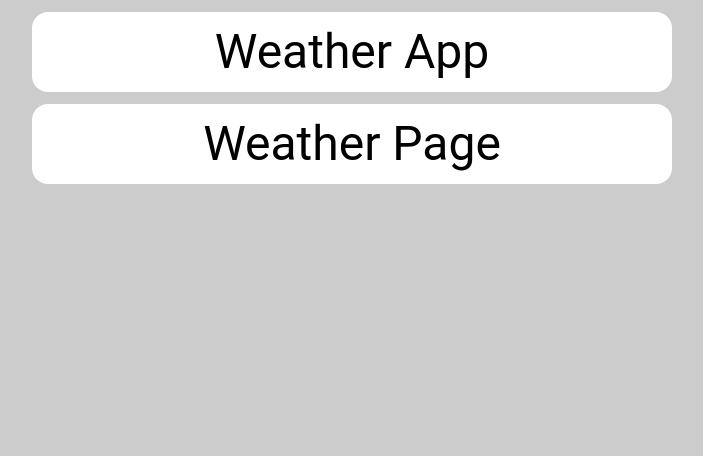
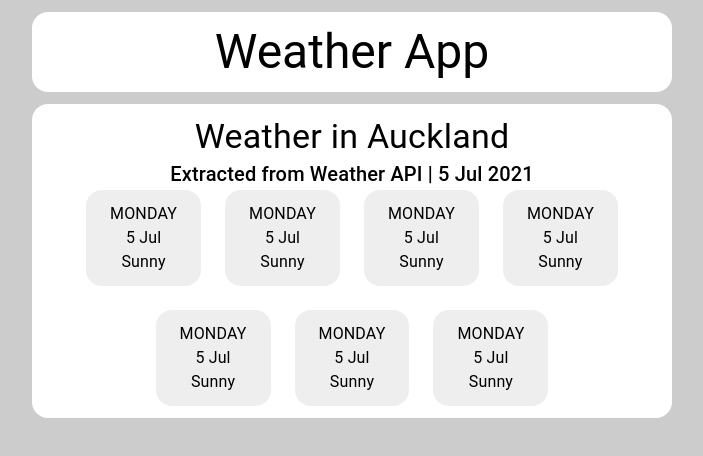
Before and after one commit to JDCRecomendable/weather-app-react, a React (Create React App) app: page /weather in a window 1280 px wide. Shown: the top 456 px of the page, without its empty margins (288-991 px from the left). Built offline with nearby package versions, Linux system fonts and the light colour scheme.

Commit message:
Add mock-up cards to weather page

```diff
--- /dev/null
+++ b/src/components/WeatherCard.css
@@ -0,0 +1,14 @@
+.card {
+    background-color: #EEE;
+    border-radius: 16px;
+    padding: 12px;
+}
+
+.dayText, .dateText {
+    font-size: 1.2em;
+}
+
+.weatherText {
+    font-weight: bold;
+    font-size: 1.6em;
+}
--- /dev/null
+++ b/src/components/WeatherCard.js
@@ -0,0 +1,47 @@
+import { Container, Typography } from "@material-ui/core"
+import "./WeatherCard.css"
+
+export default function WeatherCard() {
+    const months = [
+        "Jan",
+        "Feb",
+        "Mar",
+        "Apr",
+        "May",
+        "Jun",
+        "Jul",
+        "Aug",
+        "Sep",
+        "Oct",
+        "Nov",
+        "Dec",
+    ]
+    const days = [
+        "SUNDAY",
+        "MONDAY",
+        "TUESDAY",
+        "WEDNESDAY",
+        "THURSDAY",
+        "FRIDAY",
+        "SATURDAY",
+    ]
+    const dateObject = new Date()
+    const month = months[dateObject.getMonth()]
+    const date = dateObject.getDate()
+    const day = days[dateObject.getDay()]
+    const status = "Sunny"
+
+    return (
+        <Container className="card">
+            <Typography className="dayText">
+                {day}
+            </Typography>
+            <Typography className="dateText">
+                {date} {month}
+            </Typography>
+            <Typography className="weatherText">
+                {status}
+            </Typography>
+        </Container>
+    )
+}
--- /dev/null
+++ b/src/views/weather.css
@@ -0,0 +1,3 @@
+.root {
+    text-align: center;
+}
--- a/src/views/weather.js
+++ b/src/views/weather.js
@@ -1,13 +1,59 @@
-import { Grid, Typography } from "@material-ui/core"
+import { Container, Grid, Typography } from "@material-ui/core"
+import "./weather.css"
+import WeatherCard from "../components/WeatherCard.js"
 
 export default function Weather() {
+    const city = "Auckland"
+    const months = [
+        "Jan",
+        "Feb",
+        "Mar",
+        "Apr",
+        "May",
+        "Jun",
+        "Jul",
+        "Aug",
+        "Sep",
+        "Oct",
+        "Nov",
+        "Dec",
+    ]
+    const dateObject = new Date()
+    const year = dateObject.getFullYear()
+    const month = months[dateObject.getMonth()]
+    const date = dateObject.getDate()
+
     return (
-        <div>
-            <Grid container>
-                <Typography variant="h3">
-                    Weather Page
-                </Typography>
+        <Container className="root">
+            <Typography variant="h4">
+                Weather in {city}
+            </Typography>
+            <Typography variant="h6">
+                Extracted from Weather API | {date} {month} {year}
+            </Typography>
+            <Grid container justify="center" spacing={3}>
+                <Grid item>
+                    <WeatherCard />
+                </Grid>
+                <Grid item>
+                    <WeatherCard />
+                </Grid>
+                <Grid item>
+                    <WeatherCard />
+                </Grid>
+                <Grid item>
+                    <WeatherCard />
+                </Grid>
+                <Grid item>
+                    <WeatherCard />
+                </Grid>
+                <Grid item>
+                    <WeatherCard />
+                </Grid>
+                <Grid item>
+                    <WeatherCard />
+                </Grid>
             </Grid>
-        </div>
+        </Container>
     )
 }
```
